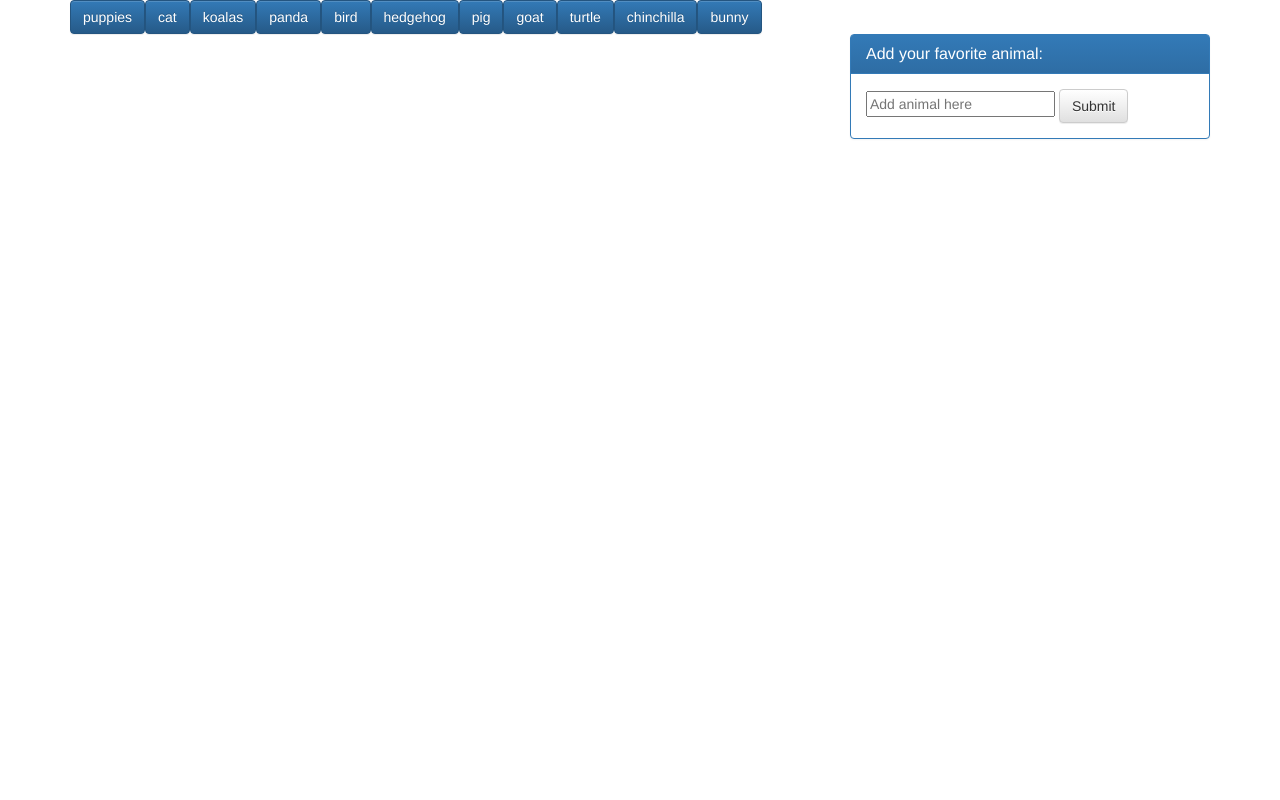
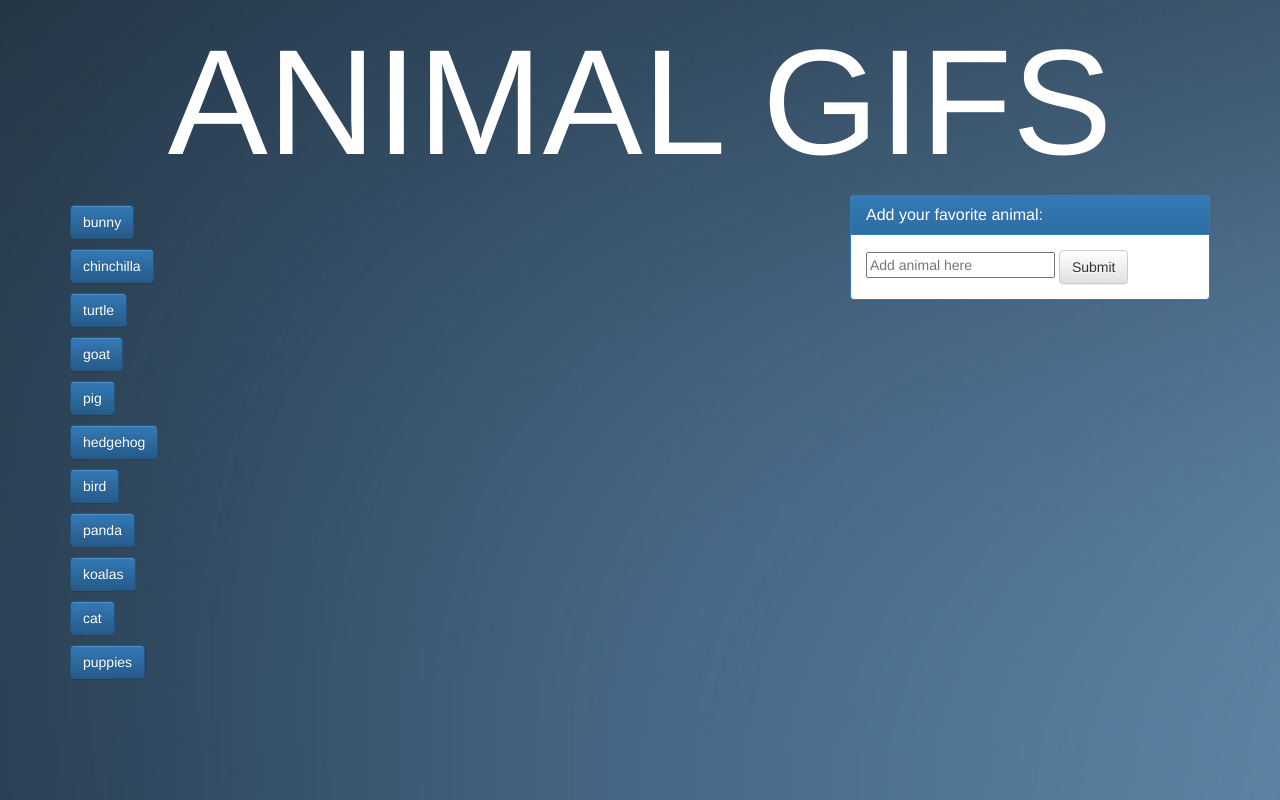
Before and after one commit to joycetio/GifTastic, a plain HTML site: page index.html in a window 1280 px wide. Drawn offline with nearby package versions, Linux system fonts and the light colour scheme.

Commit message:
update HTML, JS, CSS, README files

```diff
--- a/assets/css/style.css
+++ b/assets/css/style.css
@@ -0,0 +1,23 @@
+body {
+	background-image: url("../images/background.jpg");
+	background-size: 500%;
+}
+
+.title {
+	text-align: center;
+	font-size: 150px;
+	color: white;
+}
+
+.topic-buttons {
+	margin: 10px auto;
+}
+
+.gif {
+	width: 50%;
+	display: inline-block;
+}
+
+.rating {
+	color: white;
+}
--- a/assets/javascript/app.js
+++ b/assets/javascript/app.js
@@ -7,10 +7,10 @@ $(document).ready(function() {
     function createButton() {
         for (var i = 0; i < topics.length; i++) {
 
-            topicBtn = $("<button class='btn btn-primary topic-buttons'>" + topics[i] + "</button>");
+            topicBtn = $("<button class='btn btn-primary topic-buttons'>" + topics[i] + "</button><br>");
             console.log(topicBtn);
 
-            $("#buttons-go-here").append(topicBtn);
+            $("#buttons-go-here").prepend(topicBtn);
             // $("#buttons-go-here").append(userInput);
 
         };
@@ -46,7 +46,7 @@ $(document).ready(function() {
                     var ratings = results[i].rating;
                     // console.log(ratings);
 
-                    var ratingHTML = $("<h2>").text("Rating: " + ratings);
+                    var ratingHTML = $("<h2 class='rating'>").text("Rating: " + ratings);
                     // console.log(ratingHTML);
 
                     var animalGifs = $("<img class='gif'>");
@@ -102,11 +102,11 @@ $(document).ready(function() {
         }
         else {
 
-        userInputButton = $("<button class='btn btn-primary topic-buttons'>" + userInput + "</button>");
+        userInputButton = $("<button class='btn btn-primary topic-buttons'>" + userInput + "</button><br>");
         console.log(userInput);
         console.log(userInputButton);
 
-        $("#buttons-go-here").append(userInputButton);
+        $("#buttons-go-here").prepend(userInputButton);
 
         displayGifs();
 
--- a/index.html
+++ b/index.html
@@ -17,13 +17,15 @@
 <body>
     <div class="container">
         <div class="row">
-            <div class="col-lg-12">
+            <h1 class="title">ANIMAL GIFS</h1>
+        </div>
+        <div class="row">
+
+            <div class="col-lg-2">
                 <div id="buttons-go-here"></div>
             </div>
-        </div>
-        <div class="row">
-            <div class="col-lg-8">
-                <div id="gifs-go-here"></div>
+            <div class="col-lg-6">
+                <div id="gifs-go-here" class="img-responsive"></div>
             </div>
             <div class="col-lg-4">
                 <div class="panel panel-primary">
```
Also changed, not shown: 1 other file.
